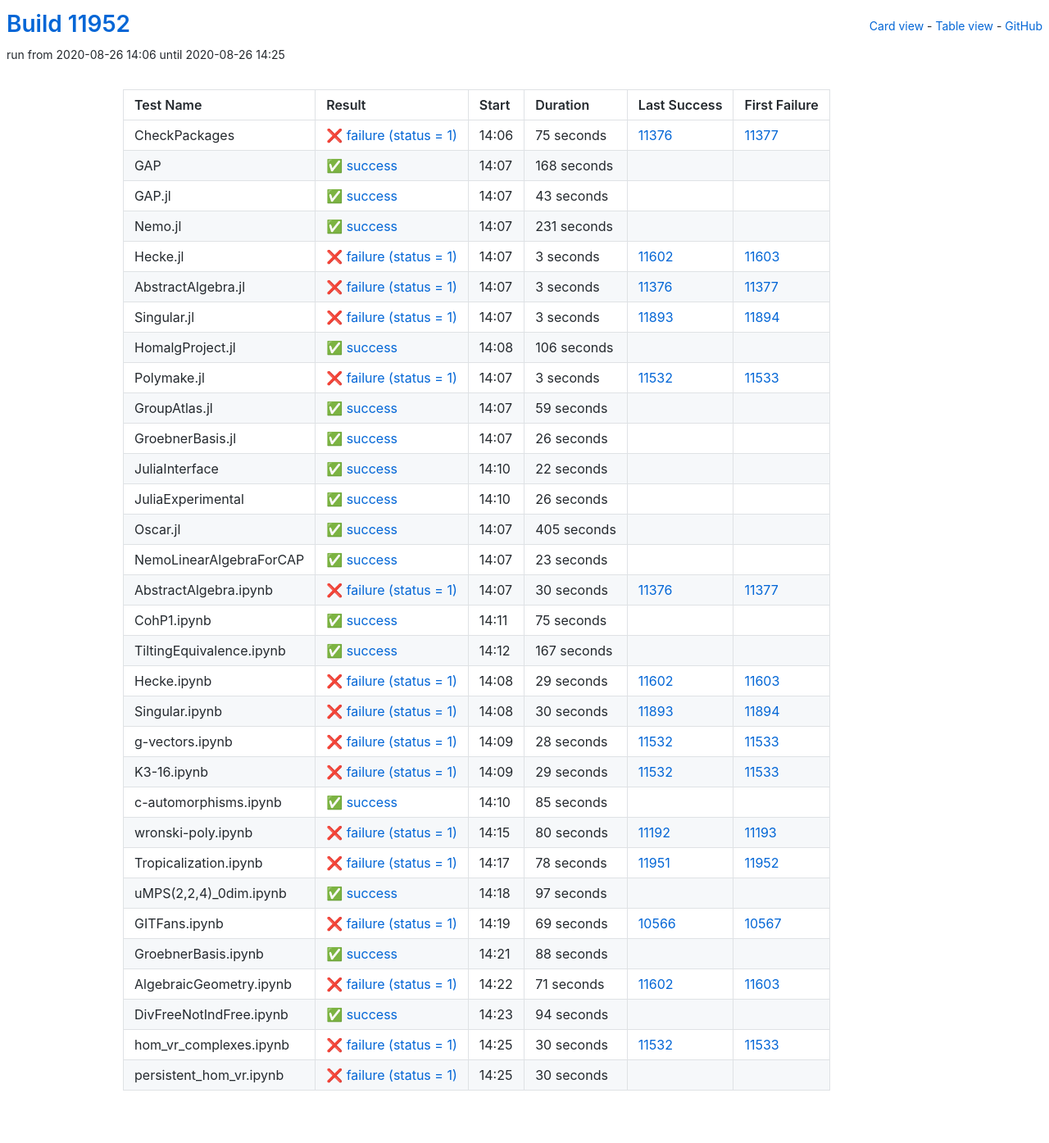
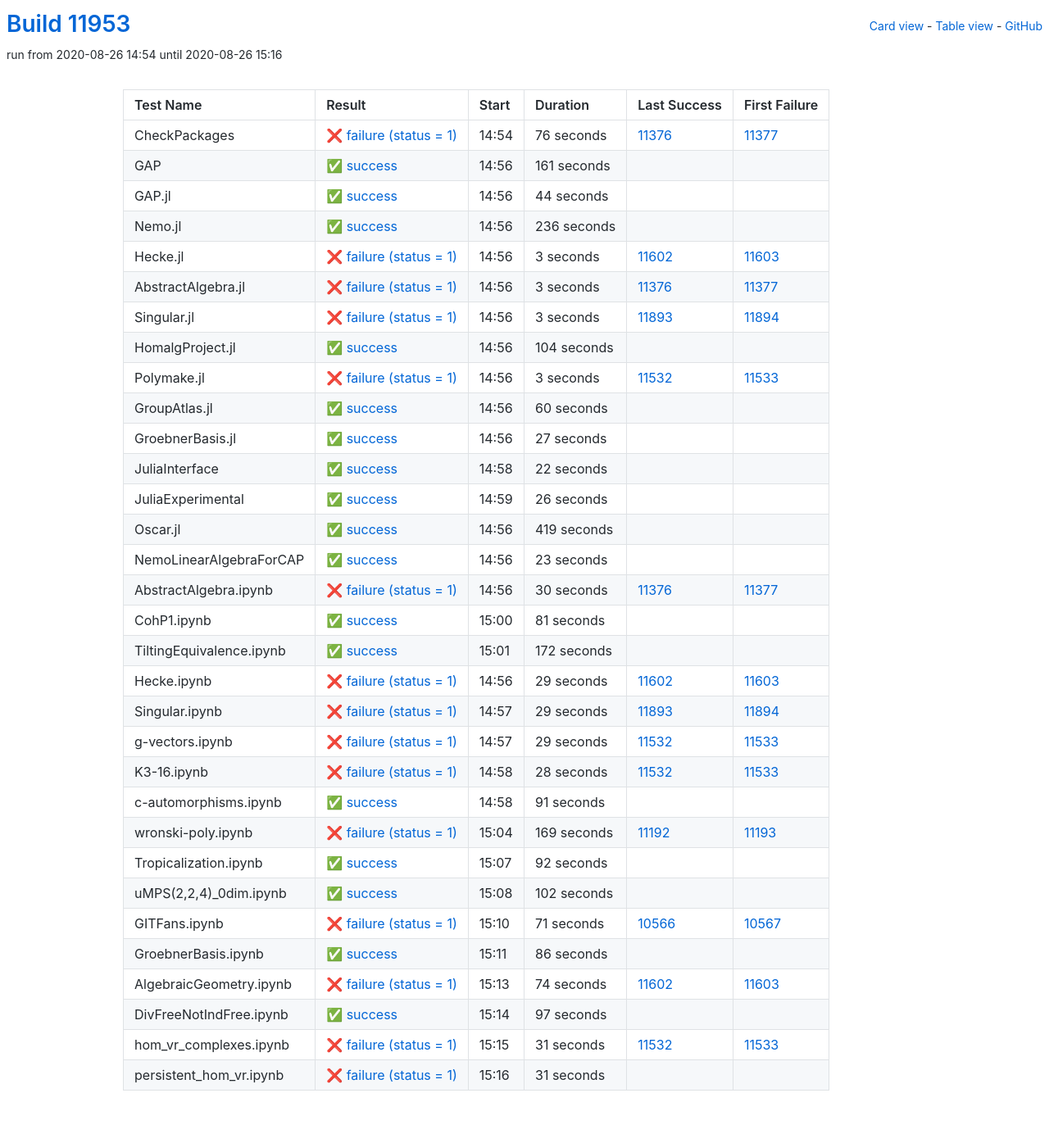
Before and after one commit to oscar-system/oscar-ci-status, a Jekyll site: the page built from table.html, in a window 1280 px wide. Shown: the whole page at 82% size. Built offline with Jekyll 4.4.1, drawn with Linux system fonts in a browser that asks for light colours.

Commit message:
Build #11953

```diff
--- a/_data/ci.yml
+++ b/_data/ci.yml
@@ -1,6 +1,6 @@
 ---
-build: 11952
-build_url: https://oscarci.mathematik.uni-kl.de/job/oscar/11952/
+build: 11953
+build_url: https://oscarci.mathematik.uni-kl.de/job/oscar/11953/
 job: oscar
 organization: oscar-system
 repo: oscar-ci-status
@@ -8,56 +8,56 @@
 tests:
 - name: CheckPackages
   id: checkpackages
-  log: https://oscarci.mathematik.uni-kl.de/job/oscar/11952/artifact/logs/build-11952/CheckPackages.log
-  start: 2020-08-26 14:06
+  log: https://oscarci.mathematik.uni-kl.de/job/oscar/11953/artifact/logs/build-11953/CheckPackages.log
+  start: 2020-08-26 14:54
   success: false
   exitcode: 1
   status: failure
-  duration: 75
+  duration: 76
   last_success: 11376
   last_success_url: https://oscarci.mathematik.uni-kl.de/job/oscar/11376/
   first_failure: 11377
   first_failure_url: https://oscarci.mathematik.uni-kl.de/job/oscar/11377/
 - name: GAP
   id: gap
-  log: https://oscarci.mathematik.uni-kl.de/job/oscar/11952/artifact/logs/build-11952/GAP.log
-  start: 2020-08-26 14:07
+  log: https://oscarci.mathematik.uni-kl.de/job/oscar/11953/artifact/logs/build-11953/GAP.log
+  start: 2020-08-26 14:56
   success: true
   exitcode: 0
   status: success
-  duration: 168
+  duration: 161
   last_success: false
   last_success_url:
   first_failure: false
   first_failure_url:
 - name: GAP.jl
   id: gap-jl
-  log: https://oscarci.mathematik.uni-kl.de/job/oscar/11952/artifact/logs/build-11952/GAP.jl.log
-  start: 2020-08-26 14:07
+  log: https://oscarci.mathematik.uni-kl.de/job/oscar/11953/artifact/logs/build-11953/GAP.jl.log
+  start: 2020-08-26 14:56
   success: true
   exitcode: 0
   status: success
-  duration: 43
+  duration: 44
   last_success: false
   last_success_url:
   first_failure: false
   first_failure_url:
 - name: Nemo.jl
   id: nemo-jl
-  log: https://oscarci.mathematik.uni-kl.de/job/oscar/11952/artifact/logs/build-11952/Nemo.jl.log
-  start: 2020-08-26 14:07
+  log: https://oscarci.mathematik.uni-kl.de/job/oscar/11953/artifact/logs/build-11953/Nemo.jl.log
+  start: 2020-08-26 14:56
   success: true
   exitcode: 0
   status: success
-  duration: 231
+  duration: 236
   last_success: false
   last_success_url:
   first_failure: false
   first_failure_url:
 - name: Hecke.jl
   id: hecke-jl
-  log: https://oscarci.mathematik.uni-kl.de/job/oscar/11952/artifact/logs/build-11952/Hecke.jl.log
-  start: 2020-08-26 14:07
+  log: https://oscarci.mathematik.uni-kl.de/job/oscar/11953/artifact/logs/build-11953/Hecke.jl.log
+  start: 2020-08-26 14:56
   success: false
   exitcode: 1
   status: failure
@@ -68,8 +68,8 @@
   first_failure_url: https://oscarci.mathematik.uni-kl.de/job/oscar/11603/
 - name: AbstractAlgebra.jl
   id: abstractalgebra-jl
-  log: https://oscarci.mathematik.uni-kl.de/job/oscar/11952/artifact/logs/build-11952/AbstractAlgebra.jl.log
-  start: 2020-08-26 14:07
+  log: https://oscarci.mathematik.uni-kl.de/job/oscar/11953/artifact/logs/build-11953/AbstractAlgebra.jl.log
+  start: 2020-08-26 14:56
   success: false
   exitcode: 1
   status: failure
@@ -80,8 +80,8 @@
   first_failure_url: https://oscarci.mathematik.uni-kl.de/job/oscar/11377/
 - name: Singular.jl
   id: singular-jl
-  log: https://oscarci.mathematik.uni-kl.de/job/oscar/11952/artifact/logs/build-11952/Singular.jl.log
-  start: 2020-08-26 14:07
+  log: https://oscarci.mathematik.uni-kl.de/job/oscar/11953/artifact/logs/build-11953/Singular.jl.log
+  start: 2020-08-26 14:56
   success: false
   exitcode: 1
   status: failure
@@ -92,20 +92,20 @@
   first_failure_url: https://oscarci.mathematik.uni-kl.de/job/oscar/11894/
 - name: HomalgProject.jl
   id: homalgproject-jl
-  log: https://oscarci.mathematik.uni-kl.de/job/oscar/11952/artifact/logs/build-11952/HomalgProject.jl.log
-  start: 2020-08-26 14:08
+  log: https://oscarci.mathematik.uni-kl.de/job/oscar/11953/artifact/logs/build-11953/HomalgProject.jl.log
+  start: 2020-08-26 14:56
   success: true
   exitcode: 0
   status: success
-  duration: 106
+  duration: 104
   last_success: false
   last_success_url:
   first_failure: false
   first_failure_url:
 - name: Polymake.jl
   id: polymake-jl
-  log: https://oscarci.mathematik.uni-kl.de/job/oscar/11952/artifact/logs/build-11952/Polymake.jl.log
-  start: 2020-08-26 14:07
+  log: https://oscarci.mathematik.uni-kl.de/job/oscar/11953/artifact/logs/build-11953/Polymake.jl.log
+  start: 2020-08-26 14:56
   success: false
   exitcode: 1
   status: failure
@@ -116,32 +116,32 @@
   first_failure_url: https://oscarci.mathematik.uni-kl.de/job/oscar/11533/
 - name: GroupAtlas.jl
   id: groupatlas-jl
-  log: https://oscarci.mathematik.uni-kl.de/job/oscar/11952/artifact/logs/build-11952/GroupAtlas.jl.log
-  start: 2020-08-26 14:07
+  log: https://oscarci.mathematik.uni-kl.de/job/oscar/11953/artifact/logs/build-11953/GroupAtlas.jl.log
+  start: 2020-08-26 14:56
   success: true
   exitcode: 0
   status: success
-  duration: 59
+  duration: 60
   last_success: false
   last_success_url:
   first_failure: false
   first_failure_url:
 - name: GroebnerBasis.jl
   id: groebnerbasis-jl
-  log: https://oscarci.mathematik.uni-kl.de/job/oscar/11952/artifact/logs/build-11952/GroebnerBasis.jl.log
-  start: 2020-08-26 14:07
+  log: https://oscarci.mathematik.uni-kl.de/job/oscar/11953/artifact/logs/build-11953/GroebnerBasis.jl.log
+  start: 2020-08-26 14:56
   success: true
   exitcode: 0
   status: success
-  duration: 26
+  duration: 27
   last_success: false
   last_success_url:
   first_failure: false
   first_failure_url:
 - name: JuliaInterface
   id: juliainterface
-  log: https://oscarci.mathematik.uni-kl.de/job/oscar/11952/artifact/logs/build-11952/JuliaInterface.log
-  start: 2020-08-26 14:10
+  log: https://oscarci.mathematik.uni-kl.de/job/oscar/11953/artifact/logs/build-11953/JuliaInterface.log
+  start: 2020-08-26 14:58
   success: true
   exitcode: 0
   status: success
@@ -152,8 +152,8 @@
   first_failure_url:
 - name: JuliaExperimental
   id: juliaexperimental
-  log: https://oscarci.mathematik.uni-kl.de/job/oscar/11952/artifact/logs/build-11952/JuliaExperimental.log
-  start: 2020-08-26 14:10
+  log: https://oscarci.mathematik.uni-kl.de/job/oscar/11953/artifact/logs/build-11953/JuliaExperimental.log
+  start: 2020-08-26 14:59
   success: true
   exitcode: 0
   status: success
@@ -164,20 +164,20 @@
   first_failure_url:
 - name: Oscar.jl
   id: oscar-jl
-  log: https://oscarci.mathematik.uni-kl.de/job/oscar/11952/artifact/logs/build-11952/Oscar.jl.log
-  start: 2020-08-26 14:07
+  log: https://oscarci.mathematik.uni-kl.de/job/oscar/11953/artifact/logs/build-11953/Oscar.jl.log
+  start: 2020-08-26 14:56
   success: true
   exitcode: 0
   status: success
-  duration: 405
+  duration: 419
   last_success: false
   last_success_url:
   first_failure: false
   first_failure_url:
 - name: NemoLinearAlgebraForCAP
   id: nemolinearalgebraforcap
-  log: https://oscarci.mathematik.uni-kl.de/job/oscar/11952/artifact/logs/build-11952/NemoLinearAlgebraForCAP.log
-  start: 2020-08-26 14:07
+  log: https://oscarci.mathematik.uni-kl.de/job/oscar/11953/artifact/logs/build-11953/NemoLinearAlgebraForCAP.log
+  start: 2020-08-26 14:56
   success: true
   exitcode: 0
   status: success
@@ -188,8 +188,8 @@
   first_failure_url:
 - name: AbstractAlgebra.ipynb
   id: abstractalgebra-ipynb
-  log: https://oscarci.mathematik.uni-kl.de/job/oscar/11952/artifact/logs/build-11952/AbstractAlgebra.ipynb.log
-  start: 2020-08-26 14:07
+  log: https://oscarci.mathematik.uni-kl.de/job/oscar/11953/artifact/logs/build-11953/AbstractAlgebra.ipynb.log
+  start: 2020-08-26 14:56
   success: false
   exitcode: 1
   status: failure
@@ -200,32 +200,32 @@
   first_failure_url: https://oscarci.mathematik.uni-kl.de/job/oscar/11377/
 - name: CohP1.ipynb
   id: cohp1-ipynb
-  log: https://oscarci.mathematik.uni-kl.de/job/oscar/11952/artifact/logs/build-11952/CohP1.ipynb.log
-  start: 2020-08-26 14:11
+  log: https://oscarci.mathematik.uni-kl.de/job/oscar/11953/artifact/logs/build-11953/CohP1.ipynb.log
+  start: 2020-08-26 15:00
   success: true
   exitcode: 0
   status: success
-  duration: 75
+  duration: 81
   last_success: false
   last_success_url:
   first_failure: false
   first_failure_url:
 - name: TiltingEquivalence.ipynb
   id: tiltingequivalence-ipynb
-  log: https://oscarci.mathematik.uni-kl.de/job/oscar/11952/artifact/logs/build-11952/TiltingEquivalence.ipynb.log
-  start: 2020-08-26 14:12
+  log: https://oscarci.mathematik.uni-kl.de/job/oscar/11953/artifact/logs/build-11953/TiltingEquivalence.ipynb.log
+  start: 2020-08-26 15:01
   success: true
   exitcode: 0
   status: success
-  duration: 167
+  duration: 172
   last_success: false
   last_success_url:
   first_failure: false
   first_failure_url:
 - name: Hecke.ipynb
   id: hecke-ipynb
-  log: https://oscarci.mathematik.uni-kl.de/job/oscar/11952/artifact/logs/build-11952/Hecke.ipynb.log
-  start: 2020-08-26 14:08
+  log: https://oscarci.mathematik.uni-kl.de/job/oscar/11953/artifact/logs/build-11953/Hecke.ipynb.log
+  start: 2020-08-26 14:56
   success: false
   exitcode: 1
   status: failure
@@ -236,20 +236,32 @@
   first_failure_url: https://oscarci.mathematik.uni-kl.de/job/oscar/11603/
 - name: Singular.ipynb
   id: singular-ipynb
-  log: https://oscarci.mathematik.uni-kl.de/job/oscar/11952/artifact/logs/build-11952/Singular.ipynb.log
-  start: 2020-08-26 14:08
+  log: https://oscarci.mathematik.uni-kl.de/job/oscar/11953/artifact/logs/build-11953/Singular.ipynb.log
+  start: 2020-08-26 14:57
   success: false
   exitcode: 1
   status: failure
-  duration: 30
+  duration: 29
   last_success: 11893
   last_success_url: https://oscarci.mathematik.uni-kl.de/job/oscar/11893/
   first_failure: 11894
   first_failure_url: https://oscarci.mathematik.uni-kl.de/job/oscar/11894/
 - name: g-vectors.ipynb
   id: g-vectors-ipynb
-  log: https://oscarci.mathematik.uni-kl.de/job/oscar/11952/artifact/logs/build-11952/g-vectors.ipynb.log
-  start: 2020-08-26 14:09
+  log: https://oscarci.mathematik.uni-kl.de/job/oscar/11953/artifact/logs/build-11953/g-vectors.ipynb.log
+  start: 2020-08-26 14:57
+  success: false
+  exitcode: 1
+  status: failure
+  duration: 29
+  last_success: 11532
+  last_success_url: https://oscarci.mathematik.uni-kl.de/job/oscar/11532/
+  first_failure: 11533
+  first_failure_url: https://oscarci.mathematik.uni-kl.de/job/oscar/11533/
+- name: K3-16.ipynb
+  id: k3-16-ipynb
+  log: https://oscarci.mathematik.uni-kl.de/job/oscar/11953/artifact/logs/build-11953/K3-16.ipynb.log
+  start: 2020-08-26 14:58
   success: false
   exitcode: 1
   status: failure
@@ -258,58 +270,94 @@
   last_success_url: https://oscarci.mathematik.uni-kl.de/job/oscar/11532/
   first_failure: 11533
   first_failure_url: https://oscarci.mathematik.uni-kl.de/job/oscar/11533/
-- name: K3-16.ipynb
-  id: k3-16-ipynb
-  log: https://oscarci.mathematik.uni-kl.de/job/oscar/11952/artifact/logs/build-11952/K3-16.ipynb.log
-  start: 2020-08-26 14:09
-  success: false
-  exitcode: 1
-  status: failure
-  duration: 29
-  last_success: 11532
-  last_success_url: https://oscarci.mathematik.uni-kl.de/job/oscar/11532/
-  first_failure: 11533
-  first_failure_url: https://oscarci.mathematik.uni-kl.de/job/oscar/11533/
 - name: c-automorphisms.ipynb
   id: c-automorphisms-ipynb
-  log: https://oscarci.mathematik.uni-kl.de/job/oscar/11952/artifact/logs/build-11952/c-automorphisms.ipynb.log
-  start: 2020-08-26 14:10
+  log: https://oscarci.mathematik.uni-kl.de/job/oscar/11953/artifact/logs/build-11953/c-automorphisms.ipynb.log
+  start: 2020-08-26 14:58
   success: true
   exitcode: 0
   status: success
-  duration: 85
+  duration: 91
   last_success: false
   last_success_url:
   first_failure: false
   first_failure_url:
 - name: wronski-poly.ipynb
   id: wronski-poly-ipynb
-  log: https://oscarci.mathematik.uni-kl.de/job/oscar/11952/artifact/logs/build-11952/wronski-poly.ipynb.log
-  start: 2020-08-26 14:15
+  log: https://oscarci.mathematik.uni-kl.de/job/oscar/11953/artifact/logs/build-11953/wronski-poly.ipynb.log
+  start: 2020-08-26 15:04
   success: false
   exitcode: 1
   status: failure
-  duration: 80
+  duration: 169
   last_success: 11192
   last_success_url: https://oscarci.mathematik.uni-kl.de/job/oscar/11192/
   first_failure: 11193
   first_failure_url: https://oscarci.mathematik.uni-kl.de/job/oscar/11193/
 - name: Tropicalization.ipynb
   id: tropicalization-ipynb
-  log: https://oscarci.mathematik.uni-kl.de/job/oscar/11952/artifact/logs/build-11952/Tropicalization.ipynb.log
-  start: 2020-08-26 14:17
+  log: https://oscarci.mathematik.uni-kl.de/job/oscar/11953/artifact/logs/build-11953/Tropicalization.ipynb.log
+  start: 2020-08-26 15:07
+  success: true
+  exitcode: 0
+  status: success
+  duration: 92
+  last_success: false
+  last_success_url:
+  first_failure: false
+  first_failure_url:
+- name: uMPS(2,2,4)_0dim.ipynb
+  id: umps-2-2-4-0dim-ipynb
+  log: https://oscarci.mathematik.uni-kl.de/job/oscar/11953/artifact/logs/build-11953/uMPS-2-2-4-_0dim.ipynb.log
+  start: 2020-08-26 15:08
+  success: true
+  exitcode: 0
+  status: success
+  duration: 102
+  last_success: false
+  last_success_url:
+  first_failure: false
+  first_failure_url:
+- name: GITFans.ipynb
+  id: gitfans-ipynb
+  log: https://oscarci.mathematik.uni-kl.de/job/oscar/11953/artifact/logs/build-11953/GITFans.ipynb.log
+  start: 2020-08-26 15:10
   success: false
   exitcode: 1
   status: failure
-  duration: 78
-  last_success: 11951
-  last_success_url: https://oscarci.mathematik.uni-kl.de/job/oscar/11951/
-  first_failure: 11952
-  first_failure_url: https://oscarci.mathematik.uni-kl.de/job/oscar/11952/
-- name: uMPS(2,2,4)_0dim.ipynb
-  id: umps-2-2-4-0dim-ipynb
-  log: https://oscarci.mathematik.uni-kl.de/job/oscar/11952/artifact/logs/build-11952/uMPS-2-2-4-_0dim.ipynb.log
-  start: 2020-08-26 14:18
+  duration: 71
+  last_success: 10566
+  last_success_url: https://oscarci.mathematik.uni-kl.de/job/oscar/10566/
+  first_failure: 10567
+  first_failure_url: https://oscarci.mathematik.uni-kl.de/job/oscar/10567/
+- name: GroebnerBasis.ipynb
+  id: groebnerbasis-ipynb
+  log: https://oscarci.mathematik.uni-kl.de/job/oscar/11953/artifact/logs/build-11953/GroebnerBasis.ipynb.log
+  start: 2020-08-26 15:11
+  success: true
+  exitcode: 0
+  status: success
+  duration: 86
+  last_success: false
+  last_success_url:
+  first_failure: false
+  first_failure_url:
+- name: AlgebraicGeometry.ipynb
+  id: algebraicgeometry-ipynb
+  log: https://oscarci.mathematik.uni-kl.de/job/oscar/11953/artifact/logs/build-11953/AlgebraicGeometry.ipynb.log
+  start: 2020-08-26 15:13
+  success: false
+  exitcode: 1
+  status: failure
+  duration: 74
+  last_success: 11602
+  last_success_url: https://oscarci.mathematik.uni-kl.de/job/oscar/11602/
+  first_failure: 11603
+  first_failure_url: https://oscarci.mathematik.uni-kl.de/job/oscar/11603/
+- name: DivFreeNotIndFree.ipynb
+  id: divfreenotindfree-ipynb
+  log: https://oscarci.mathematik.uni-kl.de/job/oscar/11953/artifact/logs/build-11953/DivFreeNotIndFree.ipynb.log
+  start: 2020-08-26 15:14
   success: true
   exitcode: 0
   status: success
@@ -318,74 +366,26 @@
   last_success_url:
   first_failure: false
   first_failure_url:
-- name: GITFans.ipynb
-  id: gitfans-ipynb
-  log: https://oscarci.mathematik.uni-kl.de/job/oscar/11952/artifact/logs/build-11952/GITFans.ipynb.log
-  start: 2020-08-26 14:19
+- name: hom_vr_complexes.ipynb
+  id: hom-vr-complexes-ipynb
+  log: https://oscarci.mathematik.uni-kl.de/job/oscar/11953/artifact/logs/build-11953/hom_vr_complexes.ipynb.log
+  start: 2020-08-26 15:15
   success: false
   exitcode: 1
   status: failure
-  duration: 69
-  last_success: 10566
-  last_success_url: https://oscarci.mathematik.uni-kl.de/job/oscar/10566/
-  first_failure: 10567
-  first_failure_url: https://oscarci.mathematik.uni-kl.de/job/oscar/10567/
-- name: GroebnerBasis.ipynb
-  id: groebnerbasis-ipynb
-  log: https://oscarci.mathematik.uni-kl.de/job/oscar/11952/artifact/logs/build-11952/GroebnerBasis.ipynb.log
-  start: 2020-08-26 14:21
-  success: true
-  exitcode: 0
-  status: success
-  duration: 88
-  last_success: false
-  last_success_url:
-  first_failure: false
-  first_failure_url:
-- name: AlgebraicGeometry.ipynb
-  id: algebraicgeometry-ipynb
-  log: https://oscarci.mathematik.uni-kl.de/job/oscar/11952/artifact/logs/build-11952/AlgebraicGeometry.ipynb.log
-  start: 2020-08-26 14:22
-  success: false
-  exitcode: 1
-  status: failure
-  duration: 71
-  last_success: 11602
-  last_success_url: https://oscarci.mathematik.uni-kl.de/job/oscar/11602/
-  first_failure: 11603
-  first_failure_url: https://oscarci.mathematik.uni-kl.de/job/oscar/11603/
-- name: DivFreeNotIndFree.ipynb
-  id: divfreenotindfree-ipynb
-  log: https://oscarci.mathematik.uni-kl.de/job/oscar/11952/artifact/logs/build-11952/DivFreeNotIndFree.ipynb.log
-  start: 2020-08-26 14:23
-  success: true
-  exitcode: 0
-  status: success
-  duration: 94
-  last_success: false
-  last_success_url:
-  first_failure: false
-  first_failure_url:
-- name: hom_vr_complexes.ipynb
-  id: hom-vr-complexes-ipynb
-  log: https://oscarci.mathematik.uni-kl.de/job/oscar/11952/artifact/logs/build-11952/hom_vr_complexes.ipynb.log
-  start: 2020-08-26 14:25
-  success: false
-  exitcode: 1
-  status: failure
-  duration: 30
+  duration: 31
   last_success: 11532
   last_success_url: https://oscarci.mathematik.uni-kl.de/job/oscar/11532/
   first_failure: 11533
   first_failure_url: https://oscarci.mathematik.uni-kl.de/job/oscar/11533/
 - name: persistent_hom_vr.ipynb
   id: persistent-hom-vr-ipynb
-  log: https://oscarci.mathematik.uni-kl.de/job/oscar/11952/artifact/logs/build-11952/persistent_hom_vr.ipynb.log
-  start: 2020-08-26 14:25
+  log: https://oscarci.mathematik.uni-kl.de/job/oscar/11953/artifact/logs/build-11953/persistent_hom_vr.ipynb.log
+  start: 2020-08-26 15:16
   success: false
   exitcode: 1
   status: failure
-  duration: 30
+  duration: 31
   last_success: false
   last_success_url:
   first_failure: false
```
Also changed, not shown: README.md.
